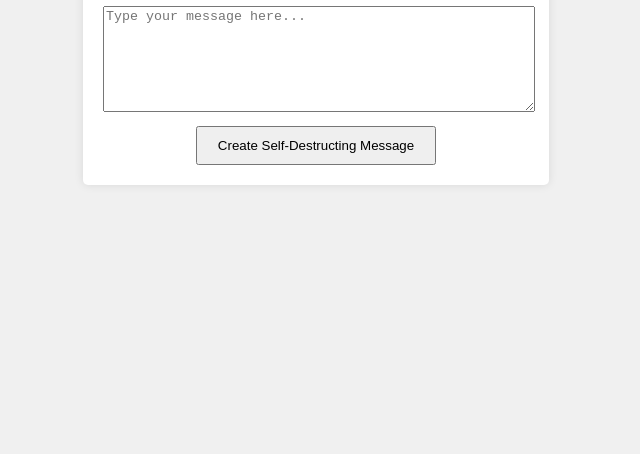
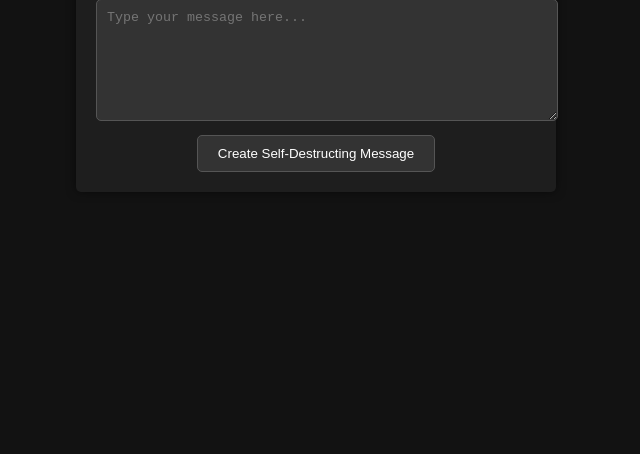
Before and after one commit to BiteWhisperer/self-destructing-message, a plain HTML site: page index.html in a window 1280 px wide. Shown: the part 362-816 px from the top of the page, without its empty margins (324-964 px from the left). Drawn offline with Linux system fonts and the light colour scheme.

Commit message:
Update styles.css

```diff
--- a/styles.css
+++ b/styles.css
@@ -4,14 +4,15 @@ body {
     justify-content: center;
     align-items: center;
     height: 100vh;
-    background-color: #f0f0f0;
+    background-color: #121212;
+    color: #ffffff;
 }
 
 .container {
-    background-color: white;
+    background-color: #1e1e1e;
     padding: 20px;
     border-radius: 5px;
-    box-shadow: 0 0 10px rgba(0, 0, 0, 0.1);
+    box-shadow: 0 0 10px rgba(0, 0, 0, 0.5);
     text-align: center;
 }
 
@@ -19,11 +20,24 @@ textarea {
     width: 100%;
     height: 100px;
     margin-bottom: 10px;
+    background-color: #333333;
+    color: #ffffff;
+    border: 1px solid #555555;
+    border-radius: 5px;
+    padding: 10px;
 }
 
 button {
     padding: 10px 20px;
     cursor: pointer;
+    background-color: #333333;
+    color: #ffffff;
+    border: 1px solid #555555;
+    border-radius: 5px;
+}
+
+button:hover {
+    background-color: #444444;
 }
 
 #messageLinkContainer {
```
